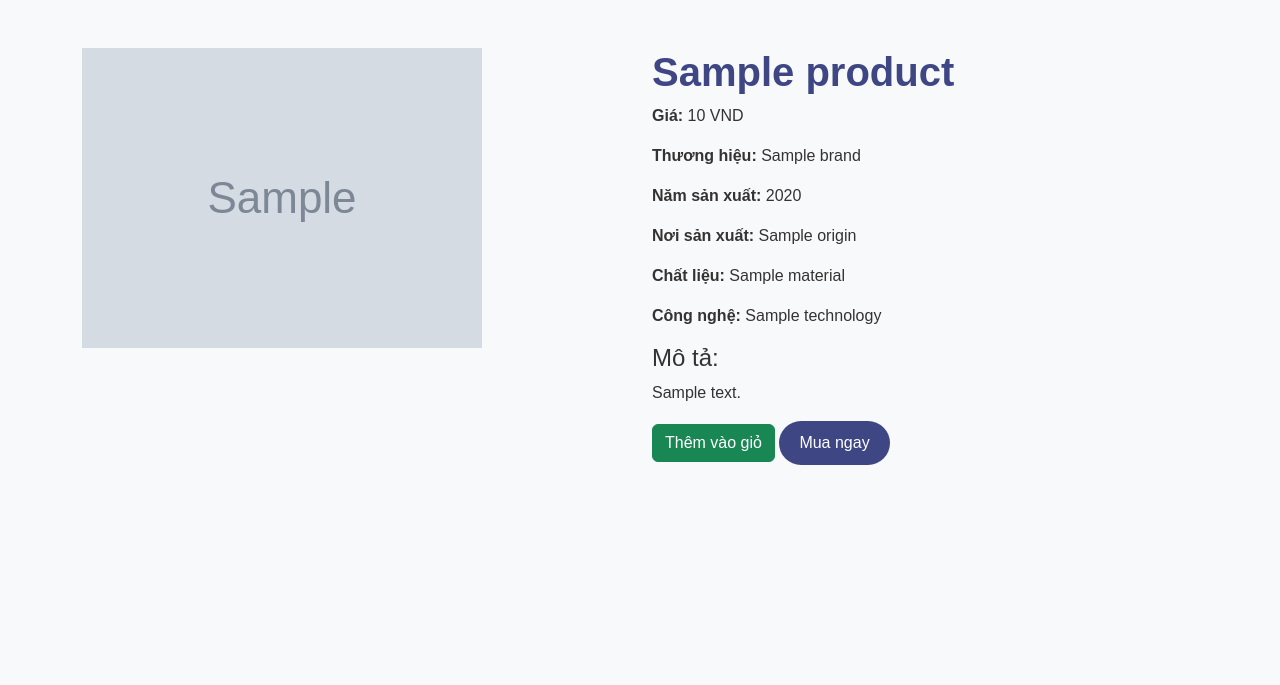
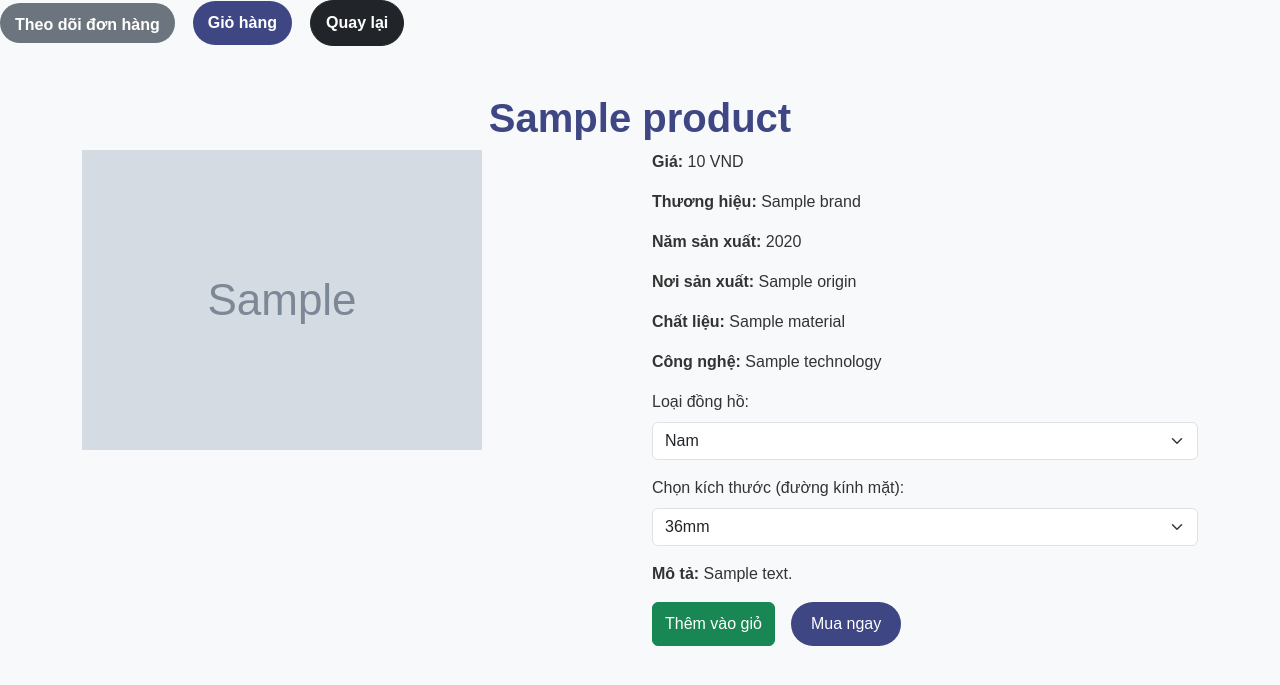
Before and after one commit to PhongNgh/basic-ecommerce, a Flask app: template templates/product_detail.html in a window 1280 px wide. Shown: the top 685 px of the page. Run offline with Flask 3, Linux system fonts and the light colour scheme; the template is opened without the code that fills it: most values are stand-ins (such as "Sample title", 1, 10 or a date in 2020); grey boxes marked "Sample" are stand-in pictures; some libraries are stand-ins or nearby versions.

Commit message:
add detail page for product

```diff
--- a/templates/product_detail.html
+++ b/templates/product_detail.html
@@ -1,38 +1,66 @@
 <!DOCTYPE html>
-<html lang="vi">
+<html lang="en">
 <head>
     <meta charset="UTF-8">
     <meta name="viewport" content="width=device-width, initial-scale=1.0">
-    <title>{{ product['name'] }}</title>
+    <title>Product Detail</title>
     <link href="https://cdn.jsdelivr.net/npm/bootstrap@5.3.0-alpha1/dist/css/bootstrap.min.css" rel="stylesheet">
     <link rel="stylesheet" href="/static/style.css">
 </head>
 <body>
+    <div class="admin-actions">
+        <a href="/order_tracking" class="btn btn-secondary btn-dt1 me-2">Theo dõi đơn hàng</a>
+        <a href="/cart" class="btn btn-primary btn-dt2 me-2">Giỏ hàng</a>
+        <a href="/" class="btn btn-dark btn-dt3">Quay lại</a>  <!-- Nút Quay lại -->
+    </div>
+
     <div class="container mt-5">
+        <h1 class="text-center">{{ product['name'] }}</h1>
         <div class="row">
             <div class="col-md-6">
-                <img src="{{ product['image'] }}" class="img-fluid" alt="{{ product['name'] }}">
+                <img src="{{ product['image'] }}" alt="{{ product['name'] }}" class="img-fluid">
             </div>
             <div class="col-md-6">
-                <h1>{{ product['name'] }}</h1>
-                <p><strong>Giá:</strong> {{ "{:,.0f}".format(product['price']) }} VND</p>
-
-                <!-- Thông tin sản phẩm -->
+                <p><strong>Giá:</strong> {{ product['price'] | format_price }} VND</p>
                 <p><strong>Thương hiệu:</strong> {{ product['brand'] }}</p>
                 <p><strong>Năm sản xuất:</strong> {{ product['year'] }}</p>
                 <p><strong>Nơi sản xuất:</strong> {{ product['origin'] }}</p>
                 <p><strong>Chất liệu:</strong> {{ product['material'] }}</p>
                 <p><strong>Công nghệ:</strong> {{ product['technology'] }}</p>
 
-                <!-- Phần mô tả sản phẩm -->
-                <h4>Mô tả:</h4>
-                <p>{{ product['description'] }}</p>
+                <!-- Loại đồng hồ -->
+                <div class="mb-3">
+                    <label for="gender" class="form-label">Loại đồng hồ:</label>
+                    <select class="form-select" id="gender" name="gender">
+                        <option value="Nam" {% if product['gender'] == 'Nam' %}selected{% endif %}>Nam</option>
+                        <option value="Nữ" {% if product['gender'] == 'Nữ' %}selected{% endif %}>Nữ</option>
+                    </select>
+                </div>
 
-                <!-- Các nút -->
-                <a href="{{ url_for('add_to_cart', product_id=product['_id']) }}" class="btn btn-success">Thêm vào giỏ</a>
-                <a href="{{ url_for('buy_now', product_id=product['_id']) }}" class="btn btn-primary">Mua ngay</a>
+                <!-- Chọn kích thước -->
+                <div class="mb-3">
+                    <label for="size" class="form-label">Chọn kích thước (đường kính mặt):</label>
+                    <select class="form-select" id="size" name="size">
+                        <option value="36mm" {% if product['size'] == '36mm' %}selected{% endif %}>36mm</option>
+                        <option value="38mm" {% if product['size'] == '38mm' %}selected{% endif %}>38mm</option>
+                        <option value="40mm" {% if product['size'] == '40mm' %}selected{% endif %}>40mm</option>
+                        <option value="42mm" {% if product['size'] == '42mm' %}selected{% endif %}>42mm</option>
+                        <option value="44mm" {% if product['size'] == '44mm' %}selected{% endif %}>44mm</option>
+                        <option value="46mm" {% if product['size'] == '46mm' %}selected{% endif %}>46mm</option>
+                    </select>
+                </div>
+
+                <!-- Mô tả sản phẩm -->
+                <p><strong>Mô tả:</strong> {{ product['description'] }}</p>
+
+                <!-- Thêm vào giỏ hàng hoặc mua ngay -->
+                <div class="d-flex">
+                    <button class="btn btn-success me-3">Thêm vào giỏ</button>
+                    <button class="btn btn-primary">Mua ngay</button>
+                </div>
             </div>
         </div>
     </div>
+
 </body>
 </html>
```
